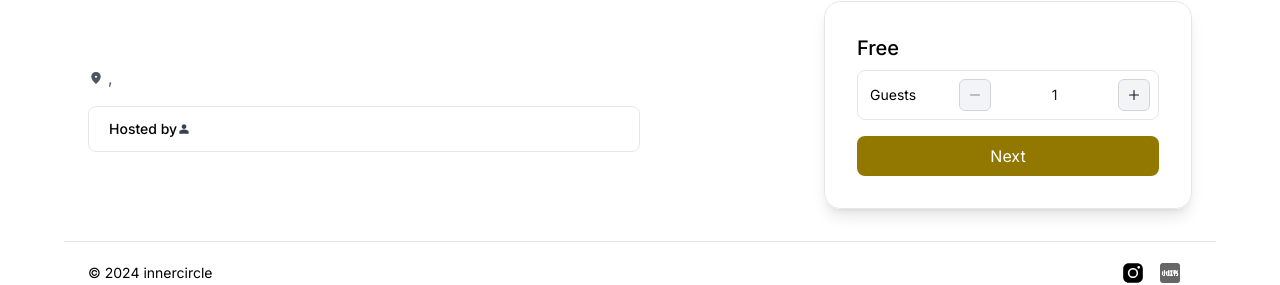
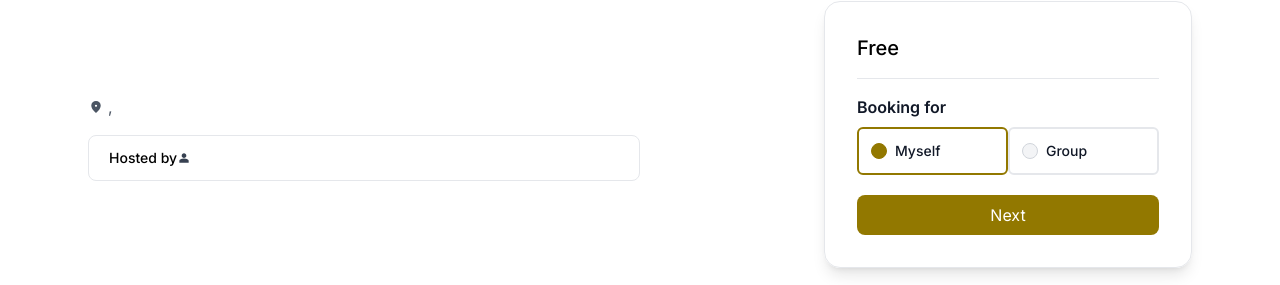
Before and after one commit to manapixels/innercircle, a Next.js app: page /events/1 in a window 1280 px wide. Shown: the part 550-835 px from the top of the page. Built offline with nearby package versions, Linux system fonts and the light colour scheme; no server answers; the database is empty.

Commit message:
Add single vs group option

```diff
--- a/src/app/events/_components/ReservationForm.tsx
+++ b/src/app/events/_components/ReservationForm.tsx
@@ -11,6 +11,7 @@ export default function ReservationForm({
 }: {
   event: EventWithCreatorInfo;
 }) {
+  const [isGroup, setIsGroup] = useState(false)
   const [guests, setGuests] = useState(1);
   const [isConfirming, setIsConfirming] = useState(false);
   const [loading, setLoading] = useState(false);
@@ -111,23 +112,59 @@ export default function ReservationForm({
               <span>Free</span>
             )}
           </div>
-          <div className="border flex justify-between items-center p-2 mb-4 rounded-lg relative">
-            <span className="text-sm pl-1">Guests</span>
+
+          <div className="my-4 border-b"></div>
+
+          <h3 className="mb-2 font-semibold text-gray-900 dark:text-white">Booking for</h3>
+            <ul className="items-center w-full text-sm font-medium text-gray-900 bg-white rounded-lg sm:flex dark:bg-gray-700 dark:text-white">
+                <li className={`w-full border-2 rounded-md ${!isGroup ? 'border-base-600' : 'border-gray-200'} dark:border-gray-600`}>
+                    <div className="flex items-center ps-3">
+                        <div className={`relative w-4 h-4 rounded-full ${!isGroup ? 'bg-base-600' : 'bg-gray-100'} border ${!isGroup ? 'border-base-600' : 'border-gray-300'} focus:ring-white dark:focus:ring-base-600 dark:ring-offset-gray-700 dark:focus:ring-offset-gray-700 focus:ring-2 dark:border-gray-500 aspect-square`} onClick={() => {
+                          setIsGroup(false)
+                          setGuests(1)
+                        }}>
+                          { !isGroup && <div className="absolute inset-0 rounded-full bg-base-600"></div> }
+                        </div>
+                        <label htmlFor="horizontal-list-radio-1" className="w-full py-3 ms-2 text-sm font-medium text-gray-900 dark:text-gray-300 cursor-pointer" onClick={() => {
+                          setIsGroup(false)
+                          setGuests(1)
+                        }}>Myself</label>
+                    </div>
+                </li>
+                <li className={`w-full border-2 rounded-md ${isGroup ? 'border-base-600' : 'border-gray-200'} dark:border-gray-600`}>
+                    <div className="flex items-center ps-3">
+                        <div className={`relative w-4 h-4 rounded-full ${isGroup ? 'bg-base-600' : 'bg-gray-100'} border ${isGroup ? 'border-base-600' : 'border-gray-300'} focus:ring-white dark:focus:ring-base-600 dark:ring-offset-gray-700 dark:focus:ring-offset-gray-700 focus:ring-2 dark:border-gray-500 aspect-square`} onClick={() => {
+                          setIsGroup(true)
+                          setGuests(2)
+                        }}>
+                          { isGroup && <div className="absolute inset-0 rounded-full bg-base-600"></div> }
+                        </div>
+                        <label htmlFor="horizontal-list-radio-group" className="w-full py-3 ms-2 text-sm font-medium text-gray-900 dark:text-gray-300 cursor-pointer" onClick={() => {
+                          setIsGroup(true)
+                          setGuests(2)
+                        }}>Group</label>
+                    </div>
+                </li>
+            </ul>
+
+          {guests > 1 && (
+          <div className="border flex justify-between items-center p-2 rounded-lg relative">
+            {/* <span className="text-sm pl-1">Guests</span> */}
 
             <button
               type="button"
               id="decrement-button"
               data-input-counter-decrement="counter-input"
-              className={`flex-shrink-0 bg-gray-100 ${(guests === 1 || eventOver) ? 'pointer-events-none' : 'hover:bg-gray-200 focus:ring-2'} inline-flex items-center justify-center border border-gray-300 rounded-md h-8 w-8 focus:ring-gray-100 focus:outline-none`}
+              className={`flex-shrink-0 bg-gray-100 ${(guests === 2 || eventOver) ? 'pointer-events-none' : 'hover:bg-gray-200 focus:ring-2'} inline-flex items-center justify-center border border-gray-300 rounded-md h-8 w-8 focus:ring-gray-100 focus:outline-none`}
               onClick={() => {
-                if (guests > 1) {
-                  setGuests(guests - 1);
+                if (guests > 2) {
+                  setGuests(guests - 2);
                 }
               }}
               disabled={eventOver}
             >
               <svg
-                className={`w-2.5 h-2.5 text-gray-900 dark:text-white ${(guests === 1 || eventOver) ? 'opacity-50' : ''}`}
+                className={`w-2.5 h-2.5 text-gray-900 dark:text-white ${(guests === 2 || eventOver) ? 'opacity-50' : ''}`}
                 aria-hidden="true"
                 xmlns="http://www.w3.org/2000/svg"
                 fill="none"
@@ -178,9 +215,10 @@ export default function ReservationForm({
               </svg>
             </button>
           </div>
+          )}
 
           <button
-            className={`bg-base-600 text-white px-4 py-2 rounded-lg w-full block ${
+            className={`bg-base-600 text-white mt-5 px-4 py-2 rounded-lg w-full block ${
               hasDatePassed(event?.date_start) || loading ? 'opacity-50' : ''
             }`}
             disabled={hasDatePassed(event?.date_start) || loading}
```
